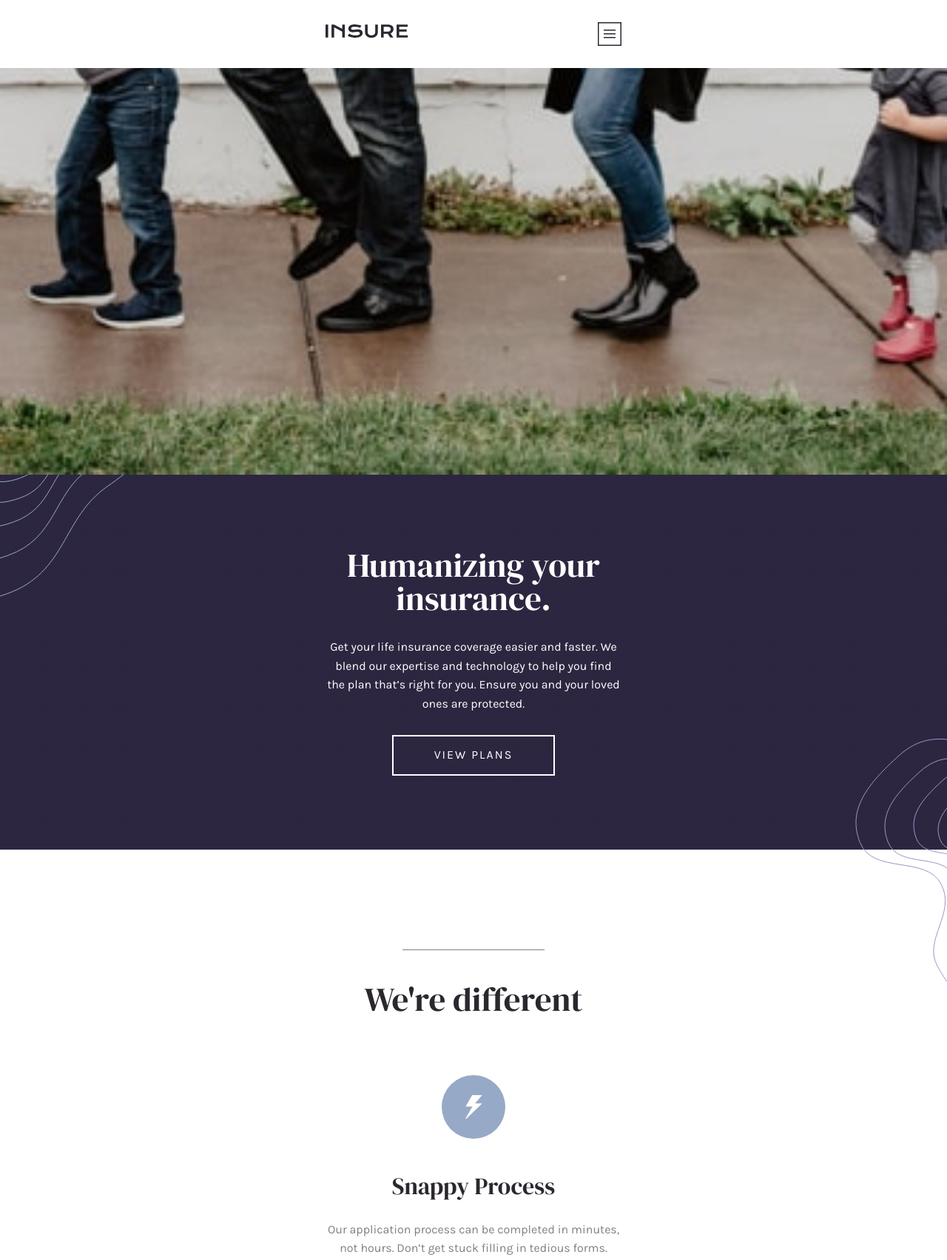
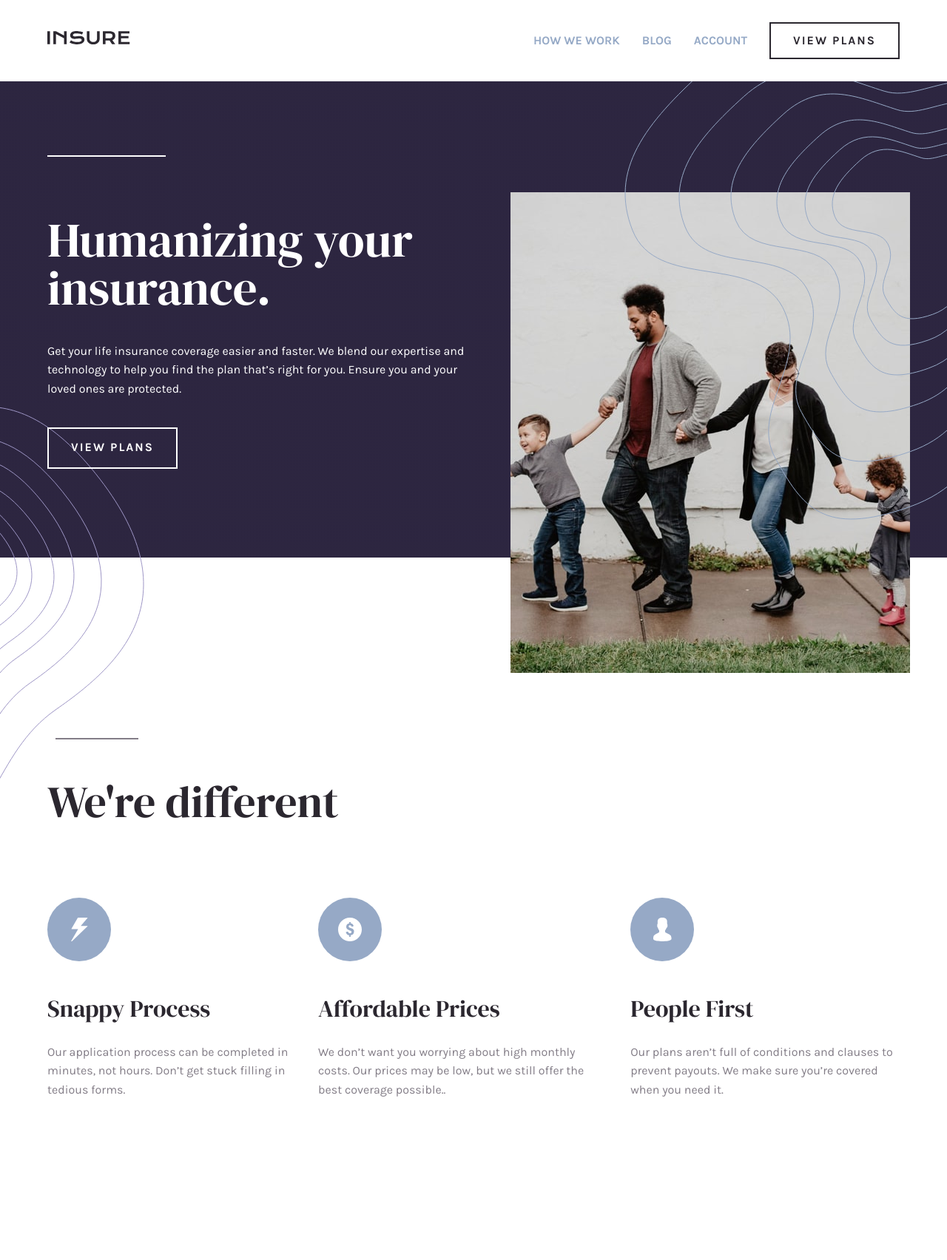
Before and after one commit to pilatech/insure-landing-page, a plain HTML site: page index.html in a window 1280 px wide. Shown: the top 1704 px of the page at 74% size. Drawn offline with Linux system fonts and the light colour scheme.

Commit message:
added desktop styles

```diff
--- a/style.css
+++ b/style.css
@@ -140,6 +140,7 @@ h3 {
  display: block;
  margin-inline: auto;
  width: 55%;
+ font-weight: 700;
 }
 
 .btn--nav {
@@ -243,3 +244,220 @@ h3 {
  color: var(--color-titles);
  text-decoration: none;
 }
+
+
+@media(min-width: 1200px){
+
+ body {
+  text-align: initial;
+ }
+
+ .container {
+  max-width: 120rem;
+ }
+
+ .nav__toggle {
+  display: none;
+ }
+
+ .nav__icon {
+  display: none;
+ }
+
+ .nav__menu {
+   background: none;
+   background-color: transparent;
+   position: static;
+   padding: 0;
+   min-height: auto;
+   visibility: visible;
+   opacity: 1;
+   transition: none;
+   display: flex;
+   align-items: center;
+   font-size: 1.6rem;
+   gap: 3rem;
+ }
+
+
+ .nav__menu-item {
+  margin-bottom: 0
+ }
+
+ .nav__link {
+  text-decoration: none;
+  color: var(--color-icon-bg);
+  transition: .2s;
+ }
+
+ .nav__link:hover,
+ .nav__link:active {
+  color: var(--color-titles);
+  transition: .2s;
+ }
+
+ .hero {
+  display: flex;
+  flex-direction: row;
+ }
+
+ .hero__media {
+  height: auto;
+  width: 50%;
+  background:
+  url(images/bg-pattern-intro-right-desktop.svg),
+  url(images/image-intro-desktop.jpg),
+  linear-gradient(var(--color-bg), var(--color-bg));
+  background-repeat: no-repeat;
+  background-size: initial, 60%;
+  background-position: right top, 5rem 15rem, 0 -30rem;
+ }
+
+ .hero__content {
+  width: 50%;
+  background:
+  url(images/bg-pattern-intro-left-desktop.svg),
+  linear-gradient(var(--color-bg), var(--color-bg));
+  background-position: bottom left, right -30rem;
+  background-repeat: no-repeat;
+  padding-top: 10rem;
+  padding-bottom: 30rem;
+ }
+
+ .hero__content .container {
+  max-width: 60rem;
+  margin: 0;
+  margin-left: auto;
+ }
+
+ .title {
+  font-size: 6.5rem;
+  margin-bottom: 4rem;
+  color: #fff;
+ }
+
+ .title::before {
+  content: '';
+  width: 16rem;
+  height: 2px;
+  background: #fff;
+  display: block;
+  margin-bottom: 8rem;
+ }
+
+ .hero__text {
+  margin-bottom: 4rem;
+ }
+
+ .btn {
+  padding: 1.2rem 3rem;
+  display: inline-block;
+  margin-inline: initial;
+  width: auto;
+ }
+
+ .btn:hover,
+ .btn:active {
+  background: #fff;
+  color: var(--color-bg)
+ }
+
+ .btn--nav {
+  color: var(--color-titles);
+  margin-top: 0;
+  width: auto;
+  padding: 1rem 3rem;
+  transition: .2s;
+ }
+
+ .btn--nav:hover,
+ .btn--nav:active {
+  background: var(--color-titles);
+  color: #fff;
+  transition: .2s;
+ }
+
+ .btn--hero {
+  margin: 0;
+  margin-bottom: 12rem;
+ }
+
+ .btn--hero::after {
+  height: 2px;
+  transform: translate(-2.1rem, 38rem)
+ }
+
+ .features {
+  display: flex;
+  justify-content: space-between;
+  gap: 3rem;
+ }
+
+ .features-section__title {
+  font-size: 6rem;
+  margin-bottom: 10rem;
+ }
+
+ .feature {
+  margin-bottom: 6rem;
+  color: var(--color-text);
+ }
+
+
+ .cta-section {
+  background:
+  url(images/bg-pattern-how-we-work-desktop.svg),
+  linear-gradient(var(--color-bg), var(--color-bg));
+  background-repeat: no-repeat;
+  background-position: right;
+  padding: 6rem;
+  display: flex;
+  align-items: center;
+  justify-content: space-between;
+ }
+
+ .cta-section__title {
+  font-size: 5rem;
+  margin-bottom: 0;
+  width: 50%;
+ }
+
+ .footer {
+  background: url(images/bg-pattern-footer-desktop.svg);
+  background-position: left top;
+  background-repeat: no-repeat;
+  background-size: initial;
+ }
+
+ .footer__connect {
+  padding-bottom: 4rem;
+  padding-top: 8rem;
+  display: flex;
+  justify-content: space-between;
+  align-items: center;
+ }
+
+ .footer__logo {
+  margin-bottom: 0
+ }
+
+ .footer__navigation {
+  display: flex;
+  gap: 20rem;
+ }
+
+ .footer__menu {
+  margin-bottom: 0;
+ }
+
+ .footer__link:hover,
+ .footer__link:active {
+  text-decoration: underline;
+ }
+
+ .footer__social-link:hover .footer__social-icon,
+ .footer__social-link:hover .footer__social-icon {
+  filter: brightness(100) invert();
+ }
+
+}
```
Also changed, not shown: screenshot.png (added), 1 other file.
